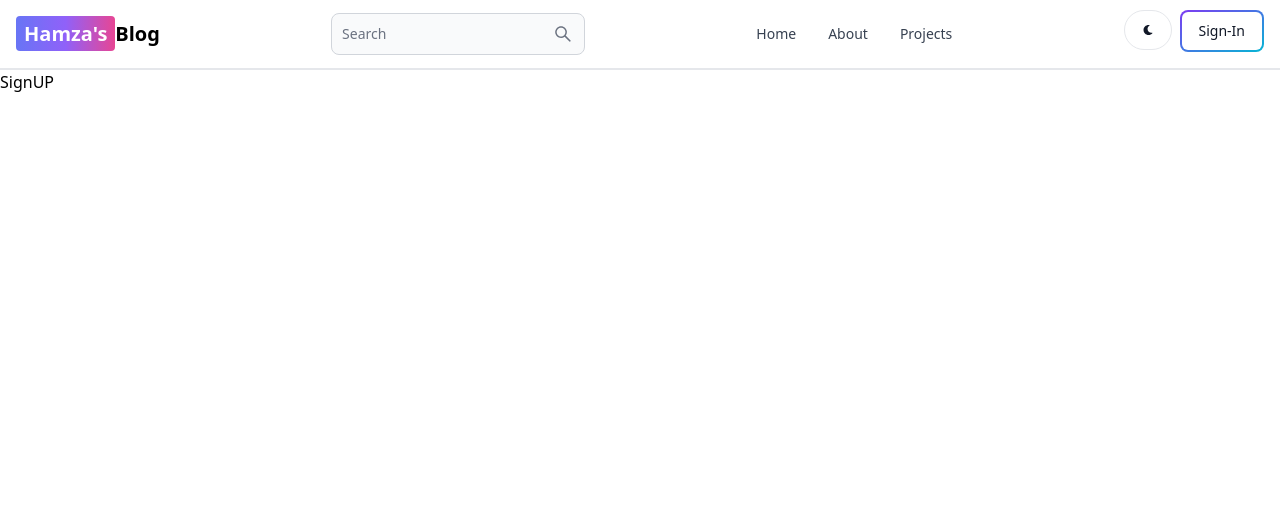
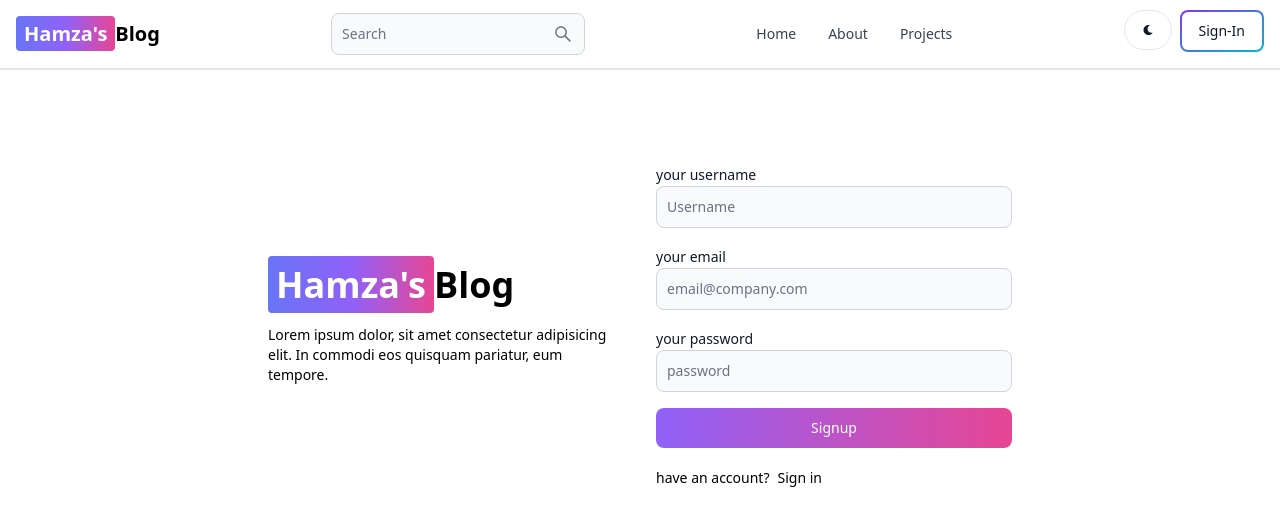
Before and after one commit to Hamza-Nayab/Blogweb, a React (Vite) app in the folder client/: page /signup in a window 1280 px wide. Shown: the top 526 px of the page. Built offline with nearby package versions, Linux system fonts and the light colour scheme.

Commit message:
work work work

```diff
--- a/client/src/pages/Signup.jsx
+++ b/client/src/pages/Signup.jsx
@@ -1,9 +1,62 @@
-import React from 'react'
+import { Button, Label, TextInput } from "flowbite-react";
+import React from "react";
+import { Link } from "react-router-dom";
 
 export default function Signup() {
   return (
-    <div>
-      SignUP
+    <div className="min-h-screen mt-20">
+      <div className="flex p-3 max-w-3xl mx-auto flex-col md:flex-row md:items-center gap-8">
+        {/* Left Div */}
+        <div className="flex-1">
+          <Link to={"/"} className=" font-bold dark:text-white text-4xl">
+            <span className="px-2 py-1 bg-gradient-to-r from-indigo-500 via-purple-500 to-pink-500 text-white rounded">
+              Hamza's
+            </span>
+            Blog
+          </Link>
+          <p className="text-sm mt-5">
+            Lorem ipsum dolor, sit amet consectetur adipisicing elit. In commodi
+            eos quisquam pariatur, eum tempore.
+          </p>
+        </div>
+
+        {/* Right Div */}
+        <div className="flex-1">
+          <form className="flex flex-col gap-4">
+            <div>
+              <Label value="your username"></Label>
+              <TextInput
+                type="text"
+                placeholder="Username"
+                id="username"
+              ></TextInput>
+            </div>
+            <div>
+              <Label value="your email"></Label>
+              <TextInput type="text" placeholder="email@company.com" id="email"></TextInput>
+            </div>
+            <div>
+              <Label value="your password"></Label>
+              <TextInput
+                type="text"
+                placeholder="password"
+                id="password"
+              ></TextInput>
+            </div>
+            <Button
+              gradientDuoTone={"purpleToPink"}
+              content="Signup"
+              type="submit"
+            >
+              Signup
+            </Button>
+          </form>
+          <div className="flex gap-2 text-sm mt-5">
+            <span>have an account?</span>
+            <Link to={"/signin"}>Sign in</Link>
+          </div>
+        </div>
+      </div>
     </div>
-  )
+  );
 }
```
